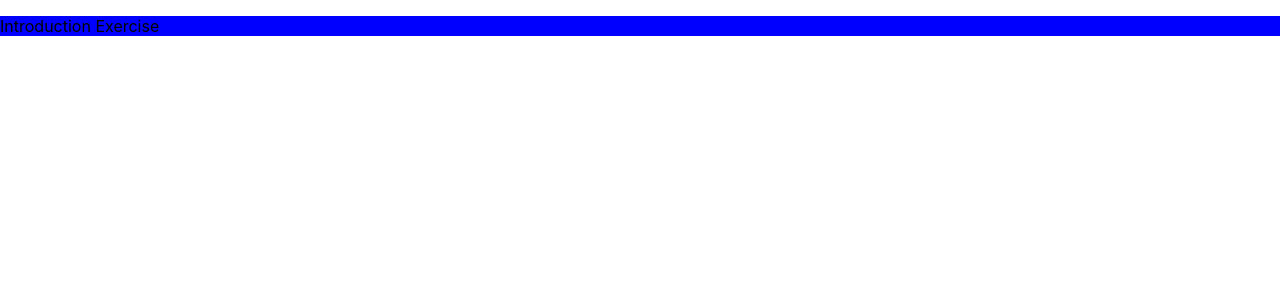
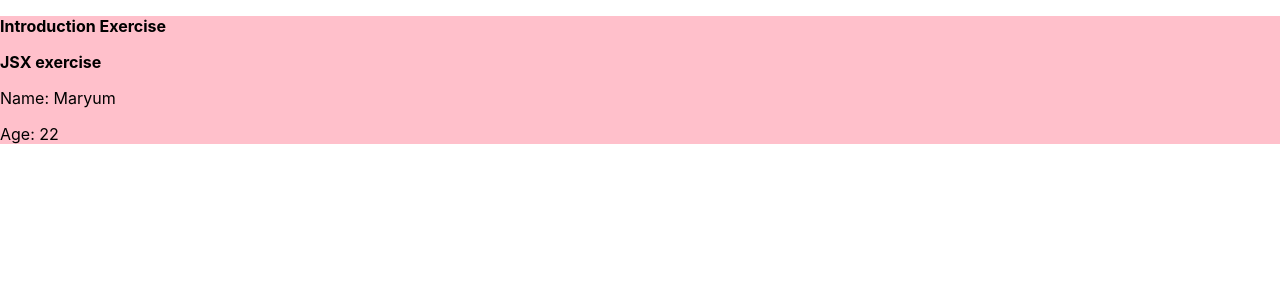
Before and after one commit to marsho23/ExercisesWithAsweneDay1, a React (Create React App) app: page / in a window 1280 px wide. Shown: the top 300 px of the page. Built offline with nearby package versions, Linux system fonts and the light colour scheme.

Commit message:
Jsx exercise done

```diff
--- a/src/App.js
+++ b/src/App.js
@@ -1,9 +1,14 @@
 import './App.css';
+import React from 'react';
+import JsxExercise from './components/JsxExercise';
+
 
 function App() {
   return (
-    <div style={{backgroundColor:'blue'}}>
-      <p>Introduction Exercise</p>
+    <div style={{backgroundColor:'pink'}}>
+      <p><b>Introduction Exercise</b></p>
+      <p><b>JSX exercise</b></p>
+      <JsxExercise/>
     </div>
 
   );
--- /dev/null
+++ b/src/components/JsxExercise.jsx
@@ -0,0 +1,8 @@
+import React from 'react';
+const JsxExercise = () => (
+    <div>
+        <p>Name: Maryum</p>
+        <p>Age: 22</p>
+    </div>
+);
+export default JsxExercise;
```
Also changed, not shown: src/components/Header.jsx (added).
